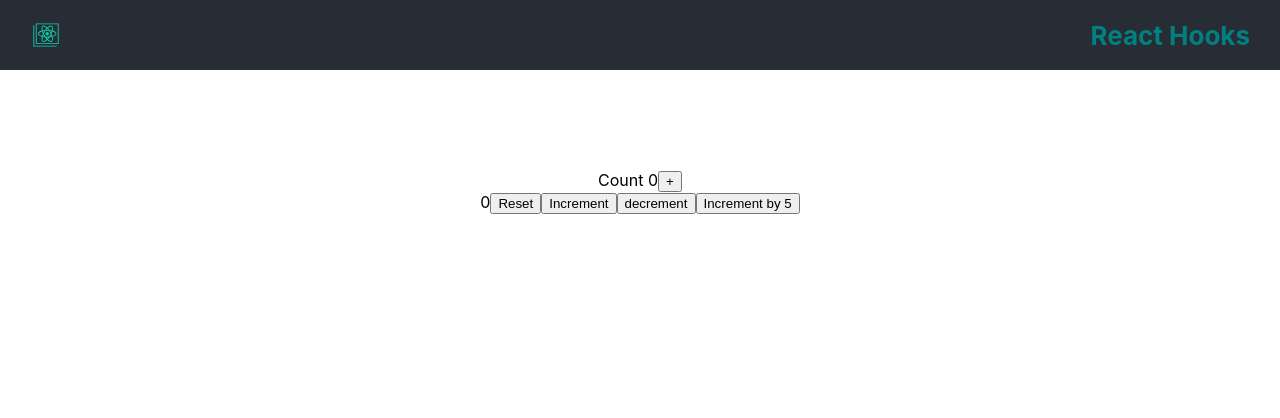
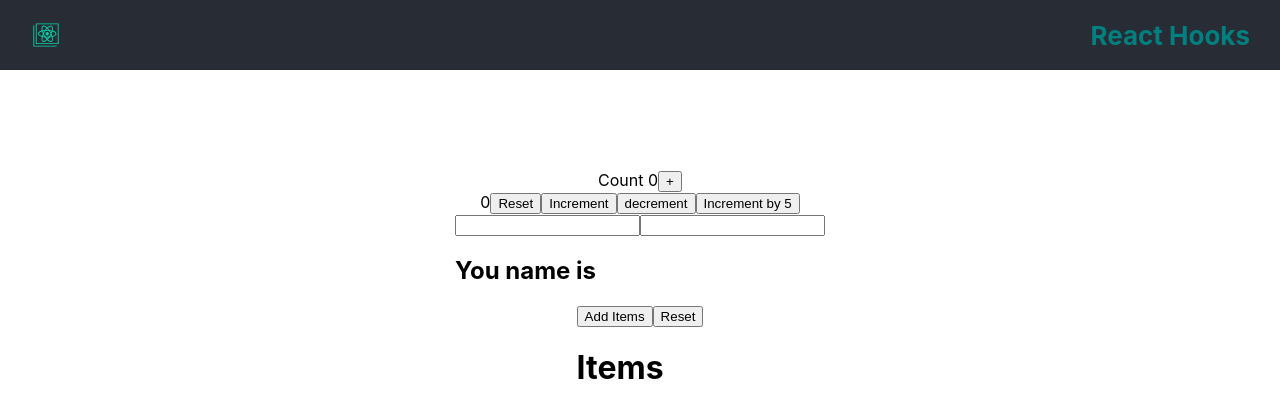
Before and after one commit to react-trainings/react-hooks, a React (Create React App) app: page / in a window 1280 px wide. Shown: the top 418 px of the page. Built offline with nearby package versions, Linux system fonts and the light colour scheme.

Commit message:
feat: added examples for useState with Objects and useState with Arrays
- HookCounterThree: useState with Objects
- HookCounterFour: useState with Arrays

```diff
--- a/package.json
+++ b/package.json
@@ -1,6 +1,6 @@
 {
-    "name": "react-scaffolding",
-    "homepage": "https://devvratshukla.github.io/react-scaffolding",
+  "name": "react-hooks",
+  "homepage": "https://devvratshukla.github.io/react-hooks",
   "version": "0.1.0",
   "private": true,
   "dependencies": {
--- a/src/App.js
+++ b/src/App.js
@@ -3,6 +3,8 @@ import logo from './logo.svg';
 import './App.css';
 import HookCounterOne from './components/hook-counter-one/hook-counter-one.component';
 import HookCounterTwo from './components/hook-counter-two/hook-counter-two.component';
+import HookCounterThree from './components/hook-counter-three/hook-counter-three.component';
+import HookCounterFour from './components/hook-counter-four/hook-counter-four.component';
 
 function App() {
   return (
@@ -14,6 +16,8 @@ function App() {
       <main className="app-main">
         <HookCounterOne></HookCounterOne>
         <HookCounterTwo></HookCounterTwo>
+        <HookCounterThree></HookCounterThree>
+        <HookCounterFour></HookCounterFour>
       </main>
     </div>
   );
--- /dev/null
+++ b/src/components/hook-counter-four/hook-counter-four.component.jsx
@@ -0,0 +1,30 @@
+import React, { useState } from 'react';
+
+const HookCounterFour = () => {
+  const [items, setItems] = useState([]);
+
+  const addItems = () => {
+    setItems([...items, { id: items.length, value: Math.floor(Math.random() * 1000 + 1) }]);
+  };
+
+  const resetItems = () => {
+    setItems([]);
+  };
+
+  return (
+    <div>
+      <button onClick={addItems}>Add Items</button>
+      <button onClick={resetItems}>Reset</button>
+      <h1>Items</h1>
+      <ul>
+        {items.map(item => (
+          <li>
+            {item.id}: {item.value}
+          </li>
+        ))}
+      </ul>
+    </div>
+  );
+};
+
+export default HookCounterFour;
--- /dev/null
+++ b/src/components/hook-counter-three/hook-counter-three.component.jsx
@@ -0,0 +1,20 @@
+import React, { useState } from 'react';
+
+const HookCounterThree = () => {
+  const [name, setName] = useState({ firstName: '', lastName: '' });
+
+  return (
+    <div>
+      <form>
+        <input type="text" onChange={e => setName({ ...name, firstName: e.target.value })} />
+        <input type="text" onChange={e => setName({ ...name, lastName: e.target.value })} />
+      </form>
+      <h2>
+        {' '}
+        You name is {name.firstName} {name.lastName}
+      </h2>
+    </div>
+  );
+};
+
+export default HookCounterThree;
```
Lines whose indentation alone changed are shown as unchanged.
